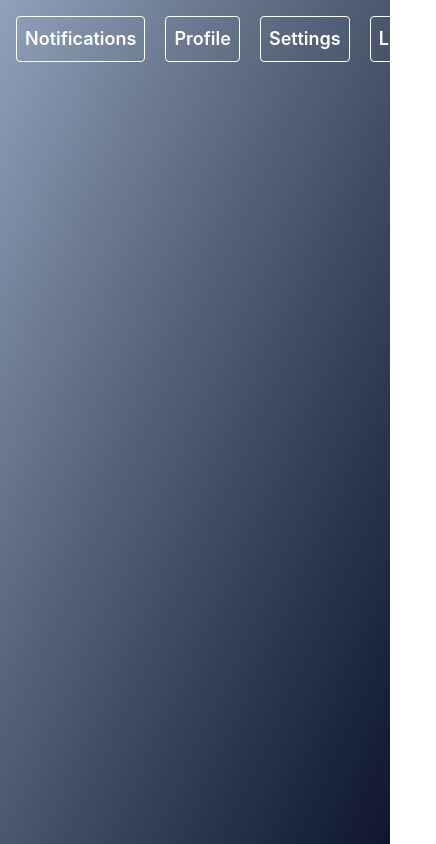
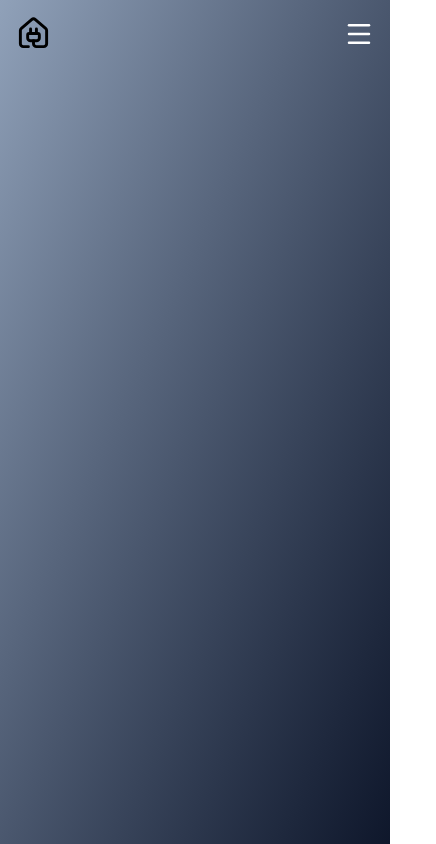
Before and after one commit to acquah-forever/mern1, a React (Vite) app: page / in a window 390 px wide. Shown: the whole page, 436 px wide, since content can reach past the window. Built offline with nearby package versions, Linux system fonts and the light colour scheme.

Commit message:
improved navbar with dropdown menu on small screens

```diff
--- a/src/components/NavBar.tsx
+++ b/src/components/NavBar.tsx
@@ -1,16 +1,38 @@
-import { HousePlug } from "lucide-react"
+import { useState } from "react"
+import { HousePlug, Menu, X } from "lucide-react"
 
 const NavBar = () => {
+  const [isMenuOpen, setIsMenuOpen] = useState<boolean>(false)
+
+  function handleClick() {
+    setIsMenuOpen(prev => !prev)
+  }
+
   return (
-    <div className="flex justify-between items-center p-4 ">
-      <HousePlug size={35} />
-      <ul className="flex gap-5 text-white text-lg font-semibold">
-        <li className="cursor-pointer border p-2 rounded hover:bg-black hover:scale-125 duration-150">Notifications</li>
-        <li className="cursor-pointer border rounded p-2 hover:bg-black hover:scale-125 duration-150">Profile</li>
-        <li className="cursor-pointer border rounded p-2 hover:bg-black hover:scale-125 duration-150">Settings</li>
-        <li className="cursor-pointer border rounded p-2 hover:bg-black hover:scale-125 duration-150">Login</li>
-      </ul>
-    </div>
+    <>
+      <div className="flex justify-between items-center p-4 ">
+        <HousePlug size={35} />
+        <ul className="flex justify-center items-center gap-5 text-white text-lg font-semibold">
+          <li className="cursor-pointer border p-2 rounded hover:bg-black hover:scale-125 duration-150 hidden md:flex">Notifications</li>
+          <li className="cursor-pointer border rounded p-2 hover:bg-black hover:scale-125 duration-150 hidden md:flex">Profile</li>
+          <li className="cursor-pointer border rounded p-2 hover:bg-black hover:scale-125 duration-150 hidden md:flex">Settings</li>
+          <li className="cursor-pointer border rounded p-2 hover:bg-black hover:scale-125 duration-150 hidden md:flex">Login</li>
+
+          {isMenuOpen ? <X className="flex md:hidden" size={30} onClick={handleClick} /> :
+            <Menu className="flex md:hidden" size={30} onClick={handleClick} />}
+        </ul>
+      </div >
+
+      {isMenuOpen && (
+        <ul className="flex md:hidden flex-col  text-white text-lg font-semibold">
+          <li className="cursor-pointer p-2 rounded hover:bg-sky-600 duration-150">Notifications</li>
+          <li className="cursor-pointer p-2 rounded hover:bg-sky-600 duration-150">Profile</li>
+          <li className="cursor-pointer p-2 rounded hover:bg-sky-600 duration-150">Settings</li>
+          <li className="cursor-pointer p-2 rounded hover:bg-sky-600 duration-150">Login</li>
+        </ul>
+      )}
+    </>
+
   )
 }
 
```
